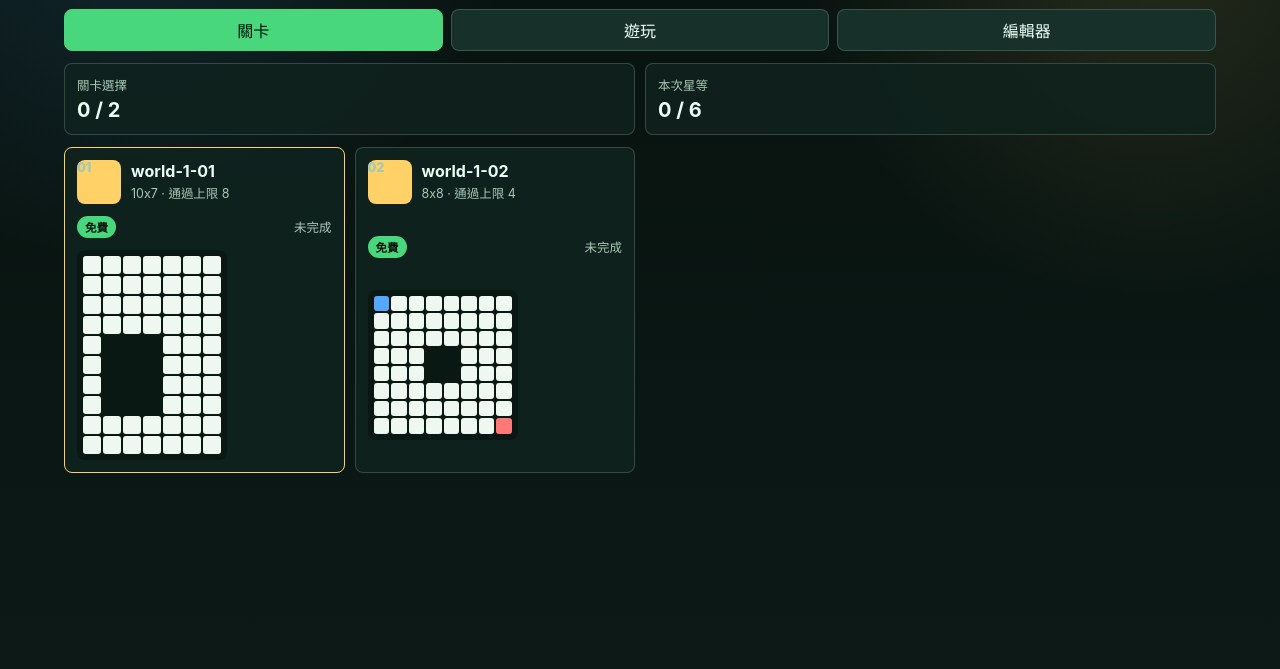
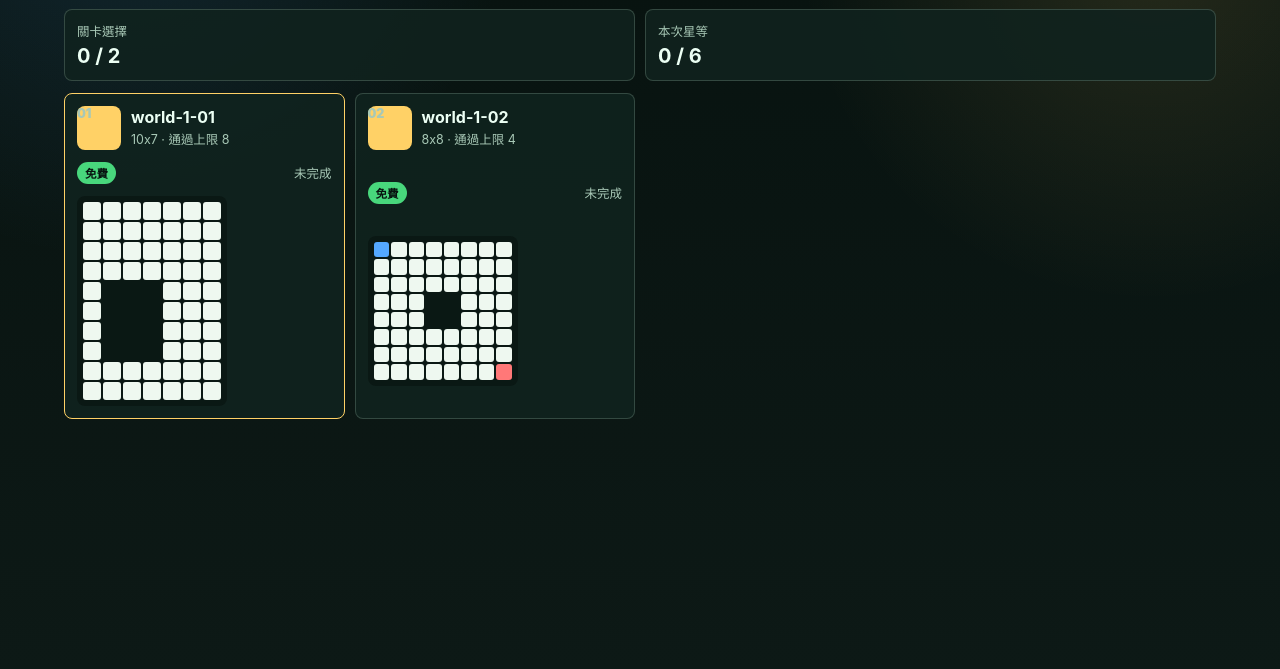
Before and after one commit to ChroHarp/Infection-Blocks-android, a website built with Vite: page index.html in a window 1280 px wide. Shown: the part 131-800 px from the top of the page. Built offline with nearby package versions, Linux system fonts and the light colour scheme.

Commit message:
Hide editor behind developer mode

```diff
--- a/src/main.ts
+++ b/src/main.ts
@@ -48,6 +48,7 @@ const root = appRoot;
 const initialLevels = loadEditorLevels(sampleLevels);
 const initialIndex = loadEditorIndex(initialLevels.length);
 const initialLevel = initialLevels[initialIndex];
+const editorEnabled = new URLSearchParams(window.location.search).get("editor") === "1";
 
 const state: AppState = {
   locale: loadLocale(),
@@ -85,19 +86,25 @@ function render(): void {
         </label>
       </header>
 
-      <nav class="app-tabs" aria-label="Main">
-        ${tabButton("levels", "screenLevels")}
-        ${tabButton("play", "screenPlay")}
-        ${tabButton("editor", "screenEditor")}
-      </nav>
+      ${editorEnabled ? renderDevNav() : ""}
 
       ${state.screen === "levels" ? renderLevelSelect() : ""}
       ${state.screen === "play" ? renderPlayScreen() : ""}
-      ${state.screen === "editor" ? renderEditor() : ""}
+      ${editorEnabled && state.screen === "editor" ? renderEditor() : ""}
     </main>
   `;
 
   bindEvents();
+}
+
+function renderDevNav(): string {
+  return `
+    <nav class="dev-tabs" aria-label="Developer">
+      ${tabButton("levels", "screenLevels")}
+      ${tabButton("play", "screenPlay")}
+      ${tabButton("editor", "screenEditor")}
+    </nav>
+  `;
 }
 
 function renderLevelSelect(): string {
@@ -360,6 +367,8 @@ function renderStorageDiagnostics(): string {
 }
 
 function setScreen(screen: Screen): void {
+  if (screen === "editor" && !editorEnabled) return;
+
   state.screen = screen;
   if (screen === "play") {
     syncRequiredSeeds();
--- a/src/styles.css
+++ b/src/styles.css
@@ -127,7 +127,7 @@ h2 {
   font-size: 0.78rem;
 }
 
-.app-tabs {
+.dev-tabs {
   display: grid;
   grid-template-columns: repeat(3, 1fr);
   gap: 8px;
```
